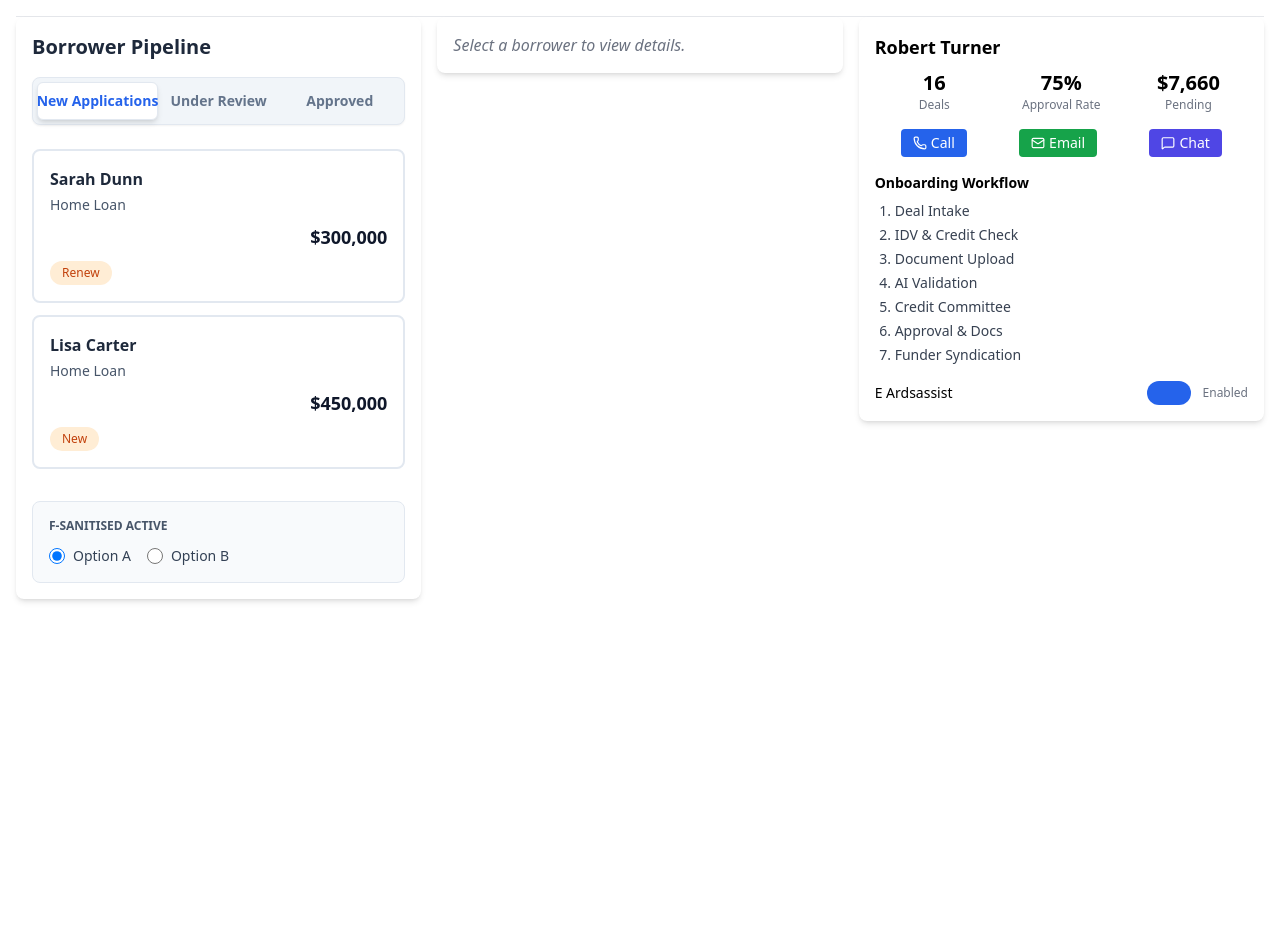
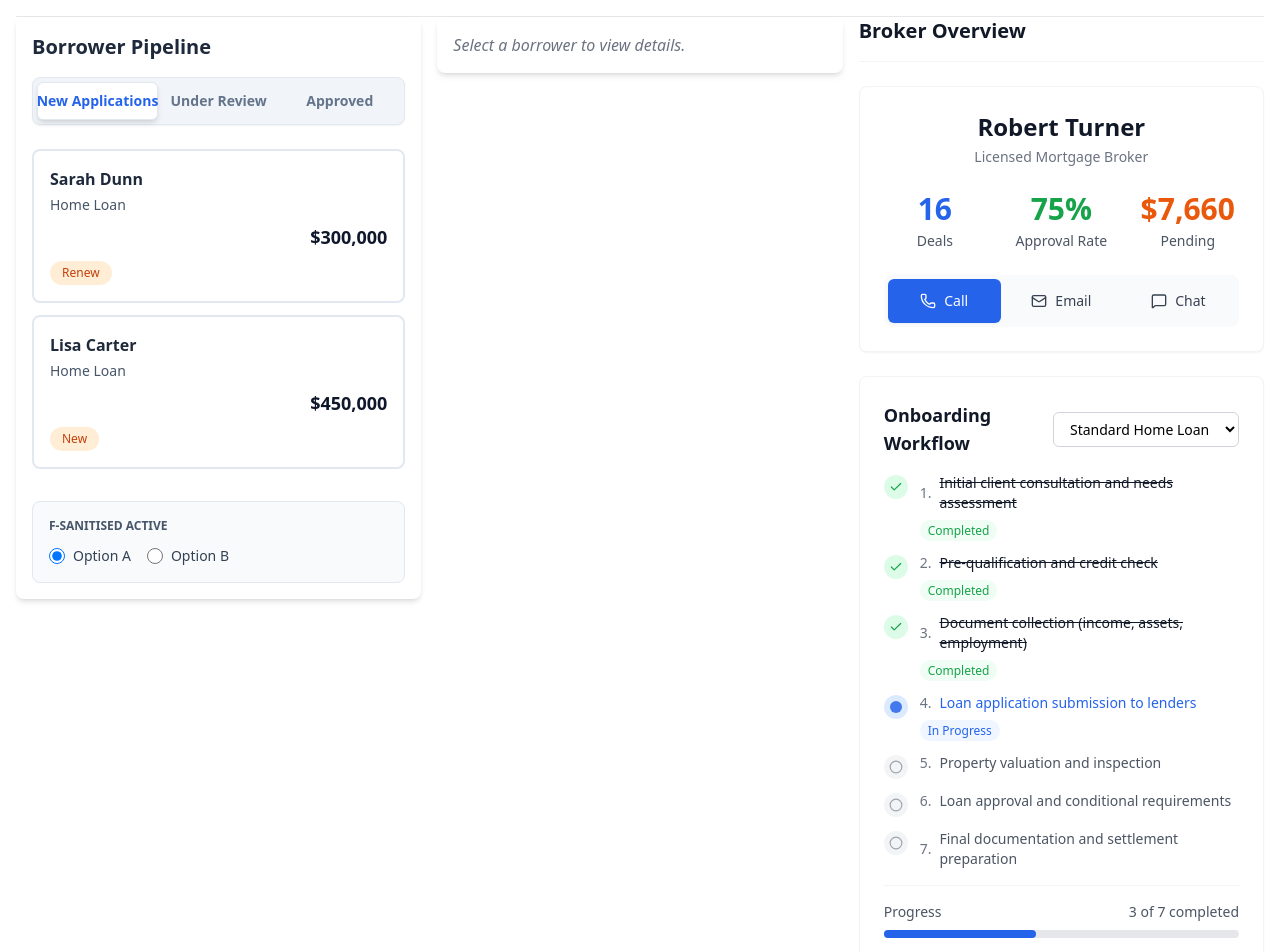
Before and after one commit to IT21355646/Avaier-Labs-DemoApp, a React (Create React App) app: page / in a window 1280 px wide. Shown: the part 60-1012 px from the top of the page. Before the commit the page ends 800 px from the top, so only its background shows below. Built offline with nearby package versions, Linux system fonts and the light colour scheme.

Commit message:
Adding styles to broker overview card

```diff
--- a/src/features/brokerOverview/BrokerOverview.tsx
+++ b/src/features/brokerOverview/BrokerOverview.tsx
@@ -1,11 +1,82 @@
 import { useEffect, useState } from "react";
 import { getBrokerInfo, getOnboardingWorkflow } from "../../services/api";
 import Card from "../../components/ui/Card";
-import { Phone, Mail, MessageSquare } from "lucide-react";
+import { Phone, Mail, MessageSquare, Check, Circle } from "lucide-react";
+
+interface BrokerInfo {
+  name: string;
+  deals: number;
+  approval_rate: string;
+  pending: number;
+}
+
+interface WorkflowStep {
+  step: string;
+  completed?: boolean;
+}
+
+interface WorkflowTemplate {
+  name: string;
+  steps: string[];
+}
+
+const workflowTemplates: WorkflowTemplate[] = [
+  {
+    name: "Standard Home Loan",
+    steps: [
+      "Initial client consultation and needs assessment",
+      "Pre-qualification and credit check",
+      "Document collection (income, assets, employment)",
+      "Loan application submission to lenders",
+      "Property valuation and inspection",
+      "Loan approval and conditional requirements",
+      "Final documentation and settlement preparation",
+    ],
+  },
+  {
+    name: "First Home Buyer",
+    steps: [
+      "First home buyer education session",
+      "Government grants and scheme eligibility check",
+      "Credit assessment and capacity calculation",
+      "Pre-approval application",
+      "Property search guidance and budget confirmation",
+      "Formal loan application with chosen property",
+      "Final approval and settlement coordination",
+    ],
+  },
+  {
+    name: "Investment Property",
+    steps: [
+      "Investment strategy consultation",
+      "Tax implications and structure advice",
+      "Serviceability assessment for investment loan",
+      "Property research and market analysis",
+      "Loan structure optimization",
+      "Application submission with investment focus",
+      "Settlement and rental setup coordination",
+    ],
+  },
+  {
+    name: "Refinancing",
+    steps: [
+      "Current loan analysis and exit costs review",
+      "Market comparison and potential savings calculation",
+      "New lender application preparation",
+      "Property revaluation if required",
+      "Loan approval and rate confirmation",
+      "Discharge preparation for existing loan",
+      "Settlement and loan transfer completion",
+    ],
+  },
+];
 
 const BrokerOverview = () => {
-  const [broker, setBroker] = useState<any>(null);
-  const [workflow, setWorkflow] = useState<string[]>([]);
+  const [broker, setBroker] = useState<BrokerInfo | null>(null);
+  const [workflow, setWorkflow] = useState<WorkflowStep[]>([]);
+  const [selectedWorkflow, setSelectedWorkflow] = useState<string>(
+    "Standard Home Loan"
+  );
   const [aiAssistant, setAiAssistant] = useState(true);
 
   useEffect(() => {
@@ -13,62 +84,207 @@ const BrokerOverview = () => {
       const b = await getBrokerInfo();
       const w = await getOnboardingWorkflow();
       setBroker(b);
-      setWorkflow(w.steps);
+
+      // Use selected workflow template or fallback to API data
+      const selectedTemplate = workflowTemplates.find(
+        (t) => t.name === selectedWorkflow
+      );
+      const steps = selectedTemplate ? selectedTemplate.steps : w.steps;
+
+      setWorkflow(
+        steps.map((step: string, idx: number) => ({
+          step,
+          completed: idx < 3, // Mock completion status
+        }))
+      );
     };
     load();
-  }, []);
+  }, [selectedWorkflow]);
 
   if (!broker) {
-    return <Card>Loading broker info...</Card>;
+    return (
+      <Card className="animate-pulse">
+        <div className="space-y-4">
+          <div className="h-6 bg-gray-200 rounded w-3/4"></div>
+          <div className="grid grid-cols-3 gap-4">
+            {[1, 2, 3].map((i) => (
+              <div key={i} className="space-y-2">
+                <div className="h-8 bg-gray-200 rounded"></div>
+                <div className="h-4 bg-gray-200 rounded"></div>
+              </div>
+            ))}
+          </div>
+        </div>
+      </Card>
+    );
   }
 
   return (
-    <Card className="space-y-4">
-      {/* Broker Info */}
-      <div>
-        <h2 className="text-lg font-semibold">{broker.name}</h2>
-        <div className="grid grid-cols-3 gap-2 text-center mt-2">
-          <div>
-            <div className="text-xl font-bold">{broker.deals}</div>
-            <div className="text-xs text-gray-500">Deals</div>
+    <div className="space-y-6">
+      {/* Header */}
+      <div className="pb-4 border-b border-gray-100">
+        <h1 className="text-xl font-bold text-gray-900">Broker Overview</h1>
       </div>
-          <div>
-            <div className="text-xl font-bold">{broker.approval_rate}</div>
-            <div className="text-xs text-gray-500">Approval Rate</div>
+
+      {/* Broker Info Card */}
+      <Card className="p-6 space-y-6 shadow-sm border border-gray-100">
+        {/* Broker Name */}
+        <div className="text-center">
+          <h2 className="text-2xl font-bold text-gray-900 mb-1">
+            {broker.name}
+          </h2>
+          <p className="text-sm text-gray-500">Licensed Mortgage Broker</p>
         </div>
-          <div>
-            <div className="text-xl font-bold">${broker.pending.toLocaleString()}</div>
-            <div className="text-xs text-gray-500">Pending</div>
+
+        {/* Stats Grid */}
+        <div className="grid grid-cols-3 gap-6">
+          <div className="text-center">
+            <div className="text-3xl font-bold text-blue-600 mb-1">
+              {broker.deals}
+            </div>
+            <div className="text-sm font-medium text-gray-600">Deals</div>
+          </div>
+          <div className="text-center">
+            <div className="text-3xl font-bold text-green-600 mb-1">
+              {broker.approval_rate}
+            </div>
+            <div className="text-sm font-medium text-gray-600">Approval Rate</div>
+          </div>
+          <div className="text-center">
+            <div className="text-3xl font-bold text-orange-600 mb-1">
+              ${broker.pending.toLocaleString()}
+            </div>
+            <div className="text-sm font-medium text-gray-600">Pending</div>
+          </div>
+        </div>
+
+        {/* Contact Buttons - Segmented Control */}
+        <div className="bg-gray-50 rounded-lg p-1 flex space-x-1">
+          <button className="flex-1 flex items-center justify-center gap-2 px-4 py-3 text-sm font-medium text-white bg-blue-600 rounded-md shadow-sm hover:bg-blue-700 transition-colors">
+            <Phone size={16} />
+            Call
+          </button>
+          <button className="flex-1 flex items-center justify-center gap-2 px-4 py-3 text-sm font-medium text-gray-700 hover:bg-white hover:shadow-sm rounded-md transition-colors">
+            <Mail size={16} />
+            Email
+          </button>
+          <button className="flex-1 flex items-center justify-center gap-2 px-4 py-3 text-sm font-medium text-gray-700 hover:bg-white hover:shadow-sm rounded-md transition-colors">
+            <MessageSquare size={16} />
+            Chat
+          </button>
+        </div>
+      </Card>
+
+      {/* Onboarding Workflow Card */}
+      <Card className="p-6 shadow-sm border border-gray-100">
+        <div className="space-y-4">
+          <div className="flex items-center justify-between">
+            <h3 className="text-lg font-semibold text-gray-900">
+              Onboarding Workflow
+            </h3>
+
+            {/* Workflow Type Selector */}
+            <select
+              value={selectedWorkflow}
+              onChange={(e) => setSelectedWorkflow(e.target.value)}
+              className="text-sm border border-gray-300 rounded-md px-3 py-1.5 bg-white focus:outline-none focus:ring-2 focus:ring-blue-500 focus:border-blue-500"
+            >
+              {workflowTemplates.map((template) => (
+                <option key={template.name} value={template.name}>
+                  {template.name}
+                </option>
+              ))}
+            </select>
+          </div>
+
+          <div className="space-y-3">
+            {workflow.map((item, idx) => (
+              <div key={idx} className="flex items-start gap-3">
+                <div className="flex-shrink-0 mt-0.5">
+                  {item.completed ? (
+                    <div className="w-6 h-6 bg-green-100 rounded-full flex items-center justify-center">
+                      <Check size={14} className="text-green-600" />
+                    </div>
+                  ) : idx === workflow.findIndex((w) => !w.completed) ? (
+                    <div className="w-6 h-6 bg-blue-100 rounded-full flex items-center justify-center">
+                      <div className="w-3 h-3 bg-blue-600 rounded-full animate-pulse"></div>
+                    </div>
+                  ) : (
+                    <div className="w-6 h-6 bg-gray-100 rounded-full flex items-center justify-center">
+                      <Circle size={14} className="text-gray-400" />
+                    </div>
+                  )}
+                </div>
+                <div className="flex-1 min-w-0">
+                  <div className="flex items-center gap-2">
+                    <span className="text-sm font-medium text-gray-500">
+                      {idx + 1}.
+                    </span>
+                    <p
+                      className={`text-sm ${
+                        item.completed
+                          ? "text-gray-900 font-medium line-through"
+                          : idx === workflow.findIndex((w) => !w.completed)
+                          ? "text-blue-600 font-medium"
+                          : "text-gray-600"
+                      }`}
+                    >
+                      {item.step}
+                    </p>
+                  </div>
+                  {item.completed && (
+                    <div className="mt-1">
+                      <span className="text-xs text-green-600 bg-green-50 px-2 py-0.5 rounded-full">
+                        Completed
+                      </span>
+                    </div>
+                  )}
+                  {idx === workflow.findIndex((w) => !w.completed) && (
+                    <div className="mt-1">
+                      <span className="text-xs text-blue-600 bg-blue-50 px-2 py-0.5 rounded-full">
+                        In Progress
+                      </span>
+                    </div>
+                  )}
+                </div>
+              </div>
+            ))}
+          </div>
+
+          {/* Progress Bar */}
+          <div className="mt-4 pt-4 border-t border-gray-100">
+            <div className="flex items-center justify-between text-sm text-gray-600 mb-2">
+              <span>Progress</span>
+              <span>
+                {workflow.filter((w) => w.completed).length} of{" "}
+                {workflow.length} completed
+              </span>
+            </div>
+            <div className="w-full bg-gray-200 rounded-full h-2">
+              <div
+                className="bg-blue-600 h-2 rounded-full transition-all duration-300"
+                style={{
+                  width: `${
+                    (workflow.filter((w) => w.completed).length / workflow.length) *
+                    100
+                  }%`,
+                }}
+              ></div>
             </div>
           </div>
         </div>
+      </Card>
 
-      {/* Contact Buttons */}
-      <div className="flex justify-around mt-4">
-        <button className="text-sm bg-blue-600 text-white px-3 py-1 rounded hover:bg-blue-700 flex items-center gap-1">
-          <Phone size={14} /> Call
-        </button>
-        <button className="text-sm bg-green-600 text-white px-3 py-1 rounded hover:bg-green-700 flex items-center gap-1">
-          <Mail size={14} /> Email
-        </button>
-        <button className="text-sm bg-indigo-600 text-white px-3 py-1 rounded hover:bg-indigo-700 flex items-center gap-1">
-          <MessageSquare size={14} /> Chat
-        </button>
+      {/* AI Assistant Card */}
+      <Card className="p-6 shadow-sm border border-gray-100">
+        <div className="flex items-center justify-between">
+          <div className="space-y-1">
+            <h4 className="text-base font-semibold text-gray-900">
+              AI Assistant
+            </h4>
+            <p className="text-sm text-gray-500">E Ardsassist integration</p>
           </div>
 
-      {/* Onboarding Workflow */}
-      <div className="mt-4">
-        <h3 className="text-sm font-semibold mb-2">Onboarding Workflow</h3>
-        <ol className="list-decimal pl-5 space-y-1 text-sm">
-          {workflow.map((step, idx) => (
-            <li key={idx} className="text-gray-700">{step}</li>
-          ))}
-        </ol>
-      </div>
-
-      {/* AI Assistant Toggle */}
-      <div className="flex items-center justify-between mt-4">
-        <span className="text-sm font-medium">E Ardsassist</span>
           <label className="relative inline-flex items-center cursor-pointer">
             <input
               type="checkbox"
@@ -76,13 +292,23 @@ const BrokerOverview = () => {
               checked={aiAssistant}
               onChange={() => setAiAssistant((prev) => !prev)}
             />
-          <div className="w-11 h-6 bg-gray-300 peer-focus:outline-none rounded-full peer dark:bg-gray-400 peer-checked:bg-blue-600 transition-all" />
-          <span className="ml-3 text-xs text-gray-500">
+            <div className="w-14 h-7 bg-gray-200 peer-focus:outline-none peer-focus:ring-4 peer-focus:ring-blue-300 rounded-full peer peer-checked:after:translate-x-full peer-checked:after:border-white after:content-[''] after:absolute after:top-0.5 after:left-[4px] after:bg-white after:border-gray-300 after:border after:rounded-full after:h-6 after:w-6 after:transition-all peer-checked:bg-blue-600"></div>
+          </label>
+        </div>
+
+        <div className="mt-3 pt-3 border-t border-gray-100">
+          <span
+            className={`inline-flex items-center px-2.5 py-0.5 rounded-full text-xs font-medium ${
+              aiAssistant
+                ? "bg-green-100 text-green-800"
+                : "bg-gray-100 text-gray-800"
+            }`}
+          >
             {aiAssistant ? "Enabled" : "Disabled"}
           </span>
-        </label>
         </div>
       </Card>
+    </div>
   );
 };
 
```
Lines whose indentation alone changed are shown as unchanged.
